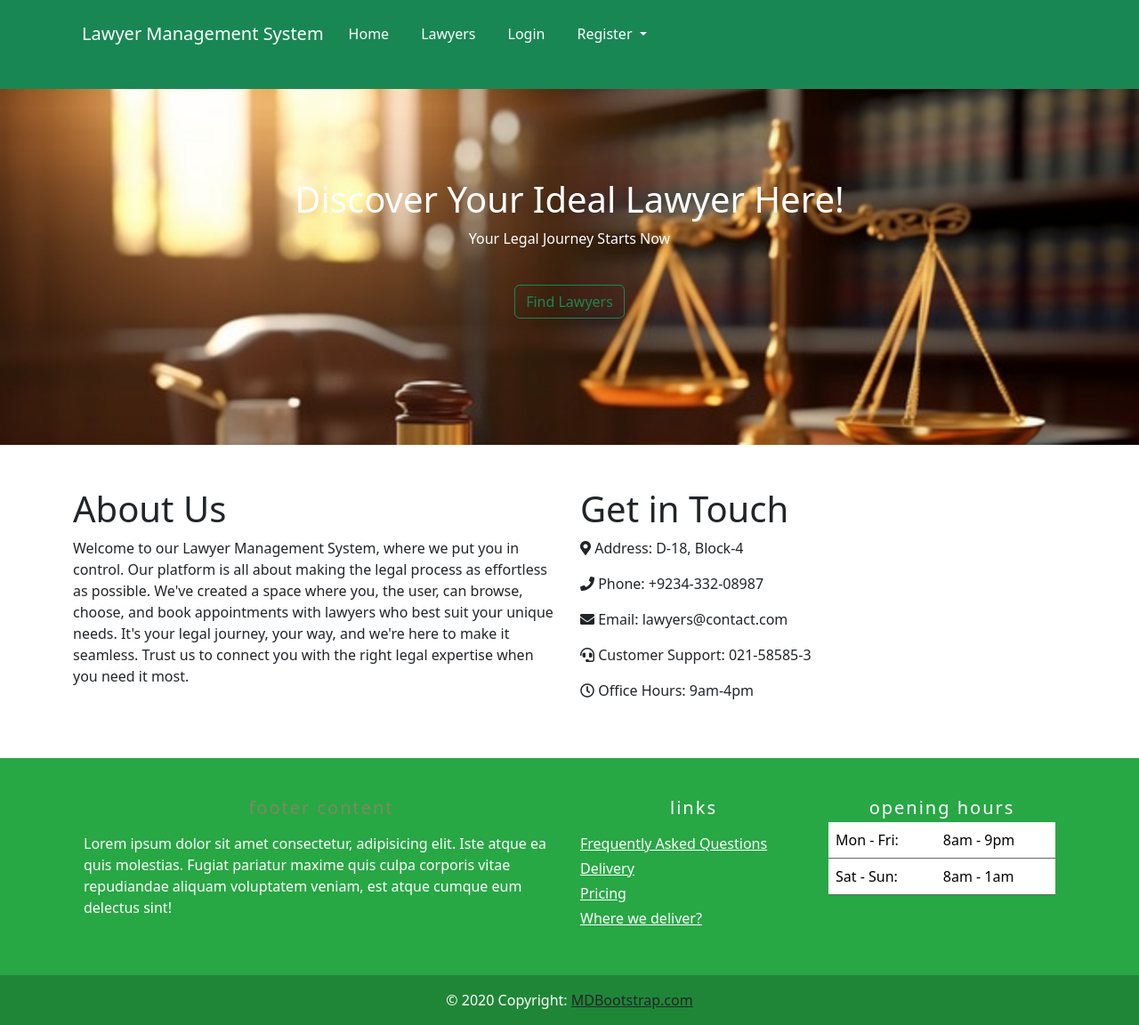
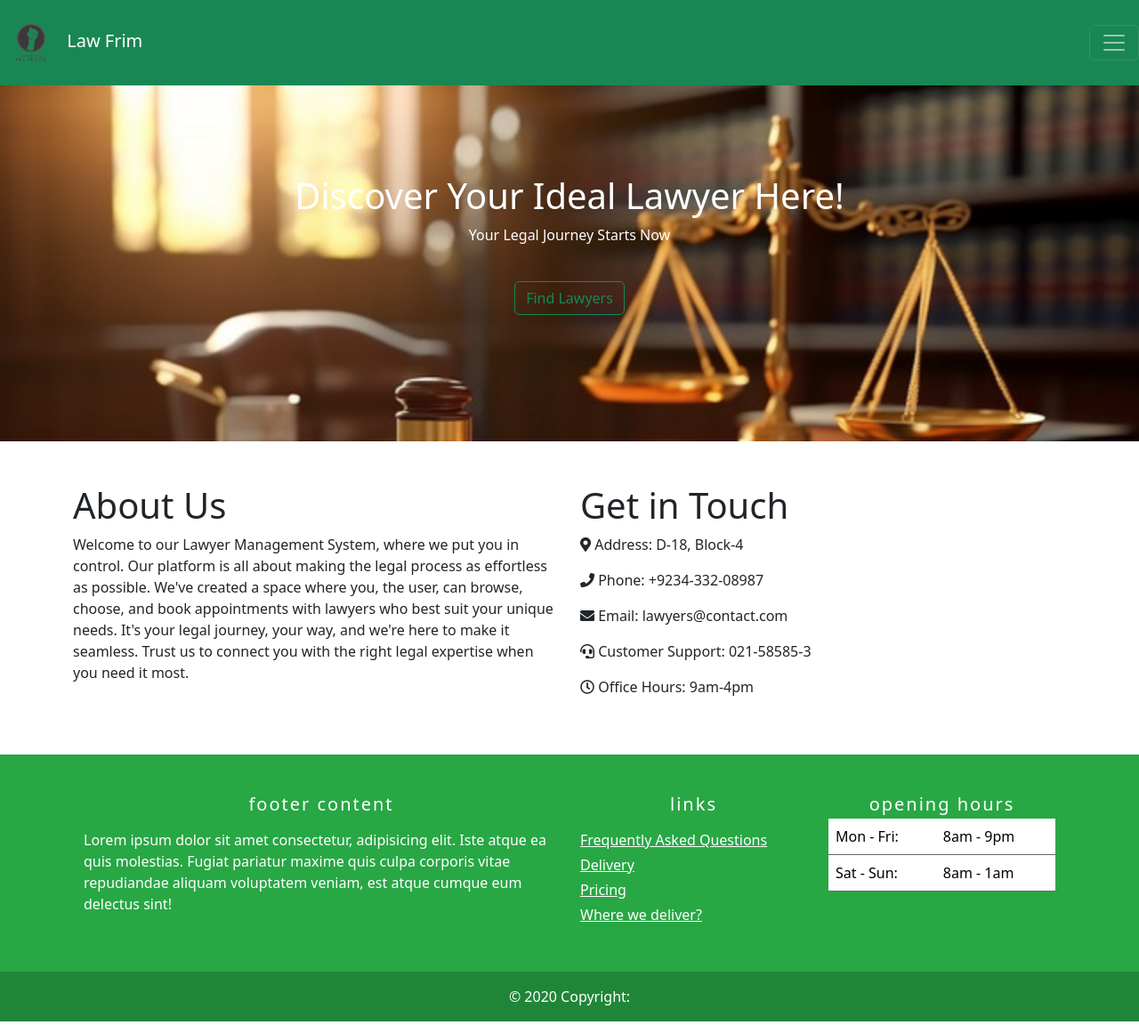
Before and after one commit to Affan630/lawyermanagementsystem, a PHP site: page /lawyermanagementsystem/ in a window 1280 px wide. Shown: the whole page at 89% size. Run offline with PHP 8.4, Linux system fonts and the light colour scheme; some libraries are stand-ins or nearby versions; some web fonts are replaced.

Commit message:
nav bar and footer in index

```diff
--- a/index.php
+++ b/index.php
@@ -6,6 +6,7 @@
 ?>
 <!doctype html>
 <html lang="en">
+
 <head>
 	<!-- Required meta tags -->
 	<meta charset="utf-8">
@@ -13,7 +14,8 @@
 
 	<!-- Bootstrap CSS -->
 	<!--<link rel="stylesheet" href="https://stackpath.bootstrapcdn.com/bootstrap/4.1.1/css/bootstrap.min.css" integrity="sha384-WskhaSGFgHYWDcbwN70/dfYBj47jz9qbsMId/iRN3ewGhXQFZCSftd1LZCfmhktB" crossorigin="anonymous"> -->
-		<link rel="stylesheet" href="https://use.fontawesome.com/releases/v5.8.1/css/all.css" integrity="sha384-50oBUHEmvpQ+1lW4y57PTFmhCaXp0ML5d60M1M7uH2+nqUivzIebhndOJK28anvf" crossorigin="anonymous">
+	<link rel="stylesheet" href="https://use.fontawesome.com/releases/v5.8.1/css/all.css"
+		integrity="sha384-50oBUHEmvpQ+1lW4y57PTFmhCaXp0ML5d60M1M7uH2+nqUivzIebhndOJK28anvf" crossorigin="anonymous">
 	<link rel="stylesheet" href="css/all.css">
 	<link rel="stylesheet" href="css/bootstrap.css">
 	<link rel="stylesheet" href="css/style.css">
@@ -21,21 +23,25 @@
 	<title>Lawyer Management System</title>
 </head>
 <body>
-		<header class="customnav bg-success">
-			<div class="container">
-				<div class="row">
-					<div class="col-md-12">
-						<nav class="navbar navbar-expand-lg ">
-							<a class="navbar-brand cus-a" href="index.php">Lawyer Management System</a>
-							<div class="collapse navbar-collapse" id="navbarSupportedContent">
-								<ul class="navbar-nav ml-auto ">
+<!-- nav-bar starts	 -->
+			<nav class="navbar navbar-dark bg-success">
+			<a class="navbar-brand" href="index.php">
+				<img src="images/logo.png"
+					width="70" height="70" alt="logo">
+				Law Frim
+			</a>
+			<button class="navbar-toggler" type="button" data-toggle="collapse" data-target="#navbar-list"
+				aria-controls="navbarNav" aria-expanded="false" aria-label="Toggle navigation">
+				<span class="navbar-toggler-icon"></span>
+			</button>
+			<div class="collapse navbar-collapse" id="navbar-list">
+				<ul class="navbar-nav">
 				    <li class="active">
 						<a class="nav-link cus-a" href="index.php">Home <span class="sr-only">(current)</span></a>
 						</li>
 						<li class="">
 							<a class="nav-link cus-a" href="lawyers.php">Lawyers</a><!--lawyers.html page-->
 						</li>
-
 						<?php if(isset($_SESSION['login']) && $_SESSION['login'] == TRUE){ ?>
 						<li class="">
 							<a class="nav-link cus-a" href="user_dashboard.php">Dashboard</a>
@@ -48,22 +54,22 @@
 							 <a class="nav-link cus-a" href="login.php">Login</a>
 						    </li>
 						    <li class="nav-item dropdown">
-											<a class="nav-link dropdown-toggle cus-a" href="#" id="navbarDropdown" role="button" data-toggle="dropdown" aria-haspopup="true" aria-expanded="false">
+							 <a class="nav-link dropdown-toggle cus-a" href="#" id="navbarDropdown" role="button"
+								data-toggle="dropdown" aria-haspopup="true" aria-expanded="false">
 								Register
 							 </a>
-											<div class="dropdown-menu" aria-labelledby="navbarDropdown">
-												<a class="dropdown-item" href="lawyer_register.php">Register as a lawyer</a><!--redirect lawyer register page-->
-												<a class="dropdown-item" href="user_register.php">Register as a user</a><!--redirect user register page-->
+							    <div class="dropdown-menu bg-success" aria-labelledby="navbarDropdown">
+								    <a class="dropdown-item" href="lawyer_register.php">Register as a
+									lawyer</a><!--redirect lawyer register page-->
+								    <a class="dropdown-item" href="user_register.php">Register as a
+									user</a><!--redirect user register page-->
 							    </div>
 						</li>
 					<?php }?>
 				</ul>
 			</div>
 		</nav>
-					</div>
-				</div>
-			</div>
-		</header>
+		<!-- nav-bar ends -->
 	 <section>
 		<div class="banner">
 			<div class="container">
@@ -89,7 +95,11 @@
 			<div class="row">
 				<div class="col-md-6 ml-auto">
 					<h1>About Us</h1>
-						<p>Welcome to our Lawyer Management System, where we put you in control. Our platform is all about making the legal process as effortless as possible. We've created a space where you, the user, can browse, choose, and book appointments with lawyers who best suit your unique needs. It's your legal journey, your way, and we're here to make it seamless. Trust us to connect you with the right legal expertise when you need it most.</p>
+					<p>Welcome to our Lawyer Management System, where we put you in control. Our platform is all about
+						making the legal process as effortless as possible. We've created a space where you, the user,
+						can browse, choose, and book appointments with lawyers who best suit your unique needs. It's
+						your legal journey, your way, and we're here to make it seamless. Trust us to connect you with
+						the right legal expertise when you need it most.</p>
 
 				</div>
 				<div class="col-md-6">
@@ -111,11 +121,12 @@
 	<br>
 	<!-- Remove the container if you want to extend the Footer to full width. -->
 	<!-- <div class="container my-5"> -->
-<!-- </div> --><footer style="background-color: #28a745;">
+	<!-- </div> -->
+	<footer style="background-color: #28a745;">
 		<div class="container p-4">
 			<div class="row">
 				<div class="col-lg-6 col-md-12 mb-4">
-	  <h5 class="mb-3" style="letter-spacing: 2px; color: #818963;">footer content</h5>
+					<h5 class="mb-3" style="letter-spacing: 2px; color: #ffffff;">footer content</h5>
 					<p>
 						Lorem ipsum dolor sit amet consectetur, adipisicing elit. Iste atque ea quis
 						molestias. Fugiat pariatur maxime quis culpa corporis vitae repudiandae aliquam
@@ -158,7 +169,6 @@
 		</div>
 		<div class="text-center p-3" style="background-color: rgba(0, 0, 0, 0.2);">
 			© 2020 Copyright:
-  <a class="text-dark" href="https://mdbootstrap.com/">MDBootstrap.com</a>
 		</div>
 		<!-- Copyright -->
 	</footer>
@@ -166,7 +176,12 @@
 	<!-- Optional JavaScript -->
 	<!-- jQuery -->
 
-		<script src="https://code.jquery.com/jquery-3.3.1.slim.min.js" integrity="sha384-q8i/X+965DzO0rT7abK41JStQIAqVgRVzpbzo5smXKp4YfRvH+8abtTE1Pi6jizo" crossorigin="anonymous"></script>
-		<script src="https://stackpath.bootstrapcdn.com/bootstrap/4.1.1/js/bootstrap.min.js" integrity="sha384-smHYKdLADwkXOn1EmN1qk/HfnUcbVRZyYmZ4qpPea6sjB/pTJ0euyQp0Mk8ck+5T" crossorigin="anonymous"></script>
+	<script src="https://code.jquery.com/jquery-3.3.1.slim.min.js"
+		integrity="sha384-q8i/X+965DzO0rT7abK41JStQIAqVgRVzpbzo5smXKp4YfRvH+8abtTE1Pi6jizo"
+		crossorigin="anonymous"></script>
+	<script src="https://stackpath.bootstrapcdn.com/bootstrap/4.1.1/js/bootstrap.min.js"
+		integrity="sha384-smHYKdLADwkXOn1EmN1qk/HfnUcbVRZyYmZ4qpPea6sjB/pTJ0euyQp0Mk8ck+5T"
+		crossorigin="anonymous"></script>
 </body>
+
 </html>
```
Lines whose indentation alone changed are shown as unchanged.
